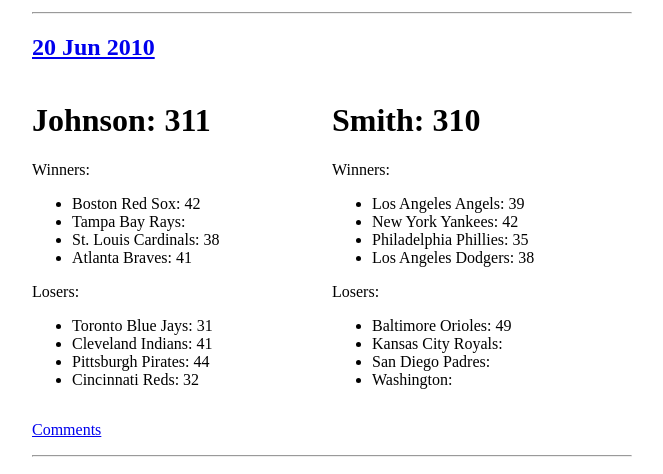
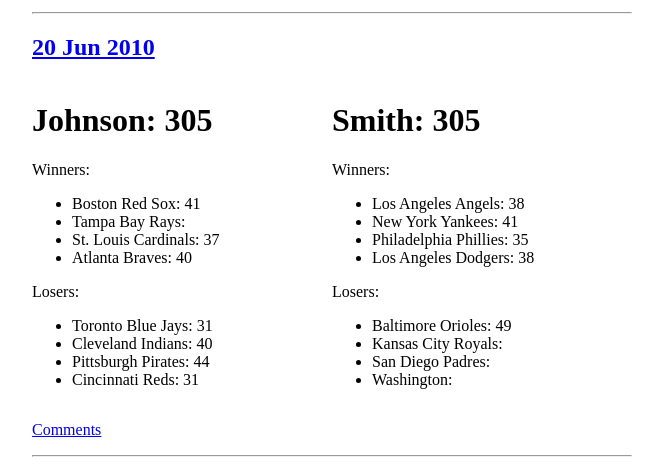
Before and after one commit to travisj/thebet, a Jekyll site: the page built from index.html, in a window 1280 px wide and 900 px high. Shown: the part 247-721 px from the top of the window, without its empty margins (308-971 px from the left). Built offline with Jekyll 4.4.1, drawn with Linux system fonts in a browser that asks for light colours; nearby versions of some CDN libraries; Markdown is read by kramdown in place of the engine named in the settings; the list of posts is cut into pages by our own code; comment, search, counter and statistics services are not loaded.

Commit message:
adding todays results

```diff
--- a/_posts/2010-06-20-Results.markdown
+++ b/_posts/2010-06-20-Results.markdown
@@ -1,21 +1,21 @@
 ---
 layout: post
-johnson: 311
-smith: 310
+johnson: 305
+smith: 305
 tor: 31
-cle: 41
-bos: 42
-tb: 42
+cle: 40
+bos: 41
+tb: 41
 pit: 44
-cin: 32
-stl: 38
-atl: 41
+cin: 31
+stl: 37
+atl: 40
 bal: 49
-kc: 40
-nyy: 42
-laa: 39
-sd: 29
-wsh: 38
+kc: 39
+nyy: 41
+laa: 38
+sd: 28
+wsh: 37
 phi: 35
 lad: 38
 ---
```
